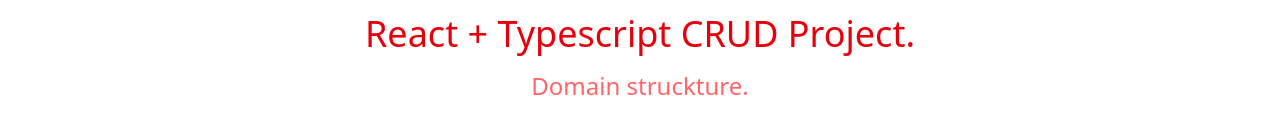
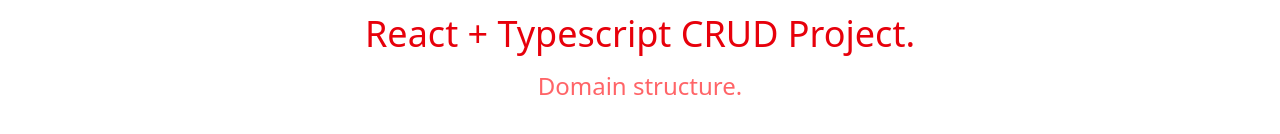
Before and after one commit to SEJ1991/react-crud, a React (Vite) app: page / in a window 1280 px wide. Shown: the part 342-476 px from the top of the page. Built offline with nearby package versions, Linux system fonts and the light colour scheme.

Commit message:
fix: [RC_modify-text-11] fix typo in hompage

```diff
--- a/src/pages/Home.tsx
+++ b/src/pages/Home.tsx
@@ -4,7 +4,7 @@ export function Home() {
   return (
     <PageFrame className='flex-center flex-col gap-4'>
       <h1 className='text-red-600 text-xl sm:text-4xl'>React + Typescript CRUD Project.</h1>
-      <h2 className='text-red-400 text-lg sm:text-2xl'>Domain struckture.</h2>
+      <h2 className='text-red-400 text-lg sm:text-2xl'>Domain structure.</h2>
     </PageFrame>
   );
 }
```
